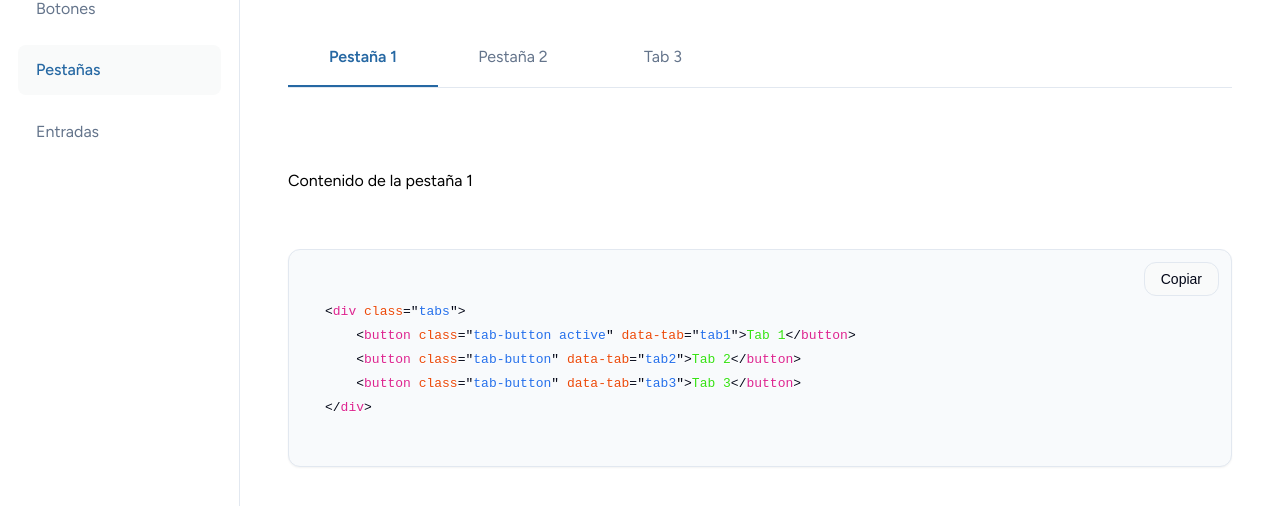
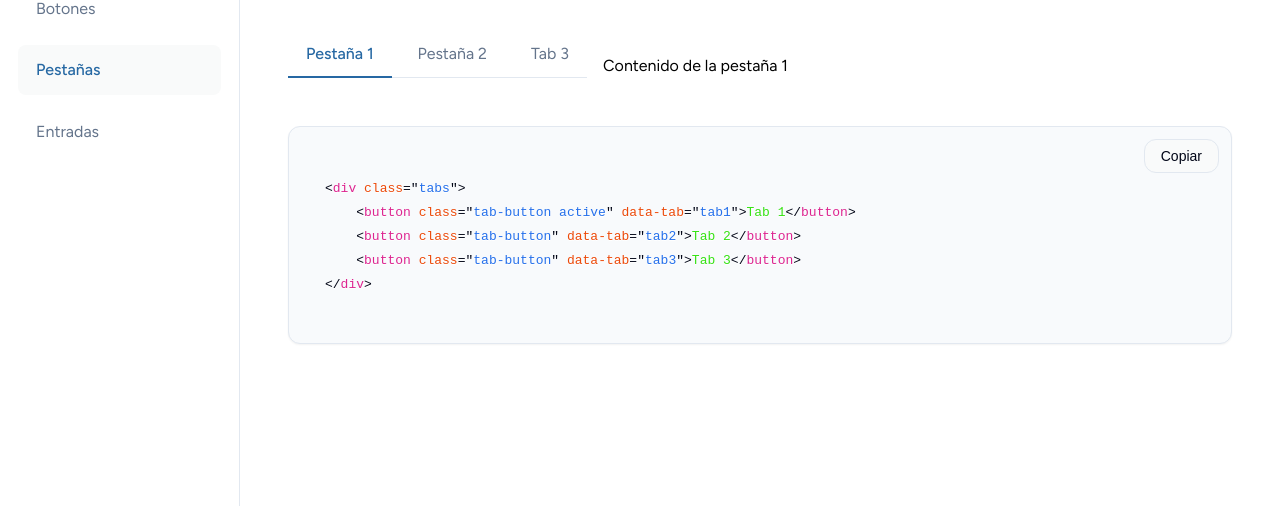
Before and after one commit to AdolfoSepulveda/componentes, a website built with Vite: page tabs.html in a window 1280 px wide. Shown: the part 96-602 px from the top of the page. Built offline with nearby package versions, Linux system fonts and the light colour scheme.

Commit message:
Initial commit: Add style guide components with buttons, tabs, and inputs

```diff
--- a/styleguide.css
+++ b/styleguide.css
@@ -476,50 +476,45 @@ code {
 
 /* Tab styles */
 .tabs {
-    margin-bottom: 2rem;
+    display: flex;
+    gap: var(--spacing-8);
     border-bottom: 1px solid var(--border-def);
-    display: flex;
-    flex-wrap: wrap;
-    width: 100%;
+    margin-bottom: var(--spacing-24);
 }
 
 .tab-button {
-    display: inline-flex;
-    min-width: 150px;
-    padding: var(--spacing-18);
-    justify-content: center;
-    align-items: center;
-    gap: var(--spacing-12);
-    font-family: var(--typo-font-family);
-    font-size: var(--typo-size-base, 16px);
-    font-style: normal;
-    font-weight: 400;
-    line-height: var(--typo-height-base, 19.2px);
-    letter-spacing: var(--typo-spc-base, 0px);
+    padding: var(--spacing-12) var(--spacing-18);
+    background: transparent;
+    border: none;
     color: var(--text-secondary);
     cursor: pointer;
-    border: none;
-    border-bottom: 1px solid transparent;
-    background: transparent;
-    transition: all 0.2s ease;
+    font-family: var(--typo-font-family);
+    font-size: var(--typo-size-base);
+    position: relative;
 }
 
 .tab-button:hover {
     color: var(--text-primary);
-    border-bottom-color: var(--border-hov);
-    background: var(--background-hover);
 }
 
 .tab-button.active {
     color: var(--text-action);
-    font-weight: 600;
-    line-height: var(--typo-hght-base, 20px);
-    border-bottom: 2px solid var(--border-act);
+    font-weight: 500;
+}
+
+.tab-button.active::after {
+    content: '';
+    position: absolute;
+    bottom: -1px;
+    left: 0;
+    width: 100%;
+    height: 2px;
+    background-color: var(--border-act);
 }
 
 .tab-content {
     display: none;
-    padding: 2rem 0;
+    padding: var(--spacing-24) 0;
 }
 
 .tab-content.active {
```
